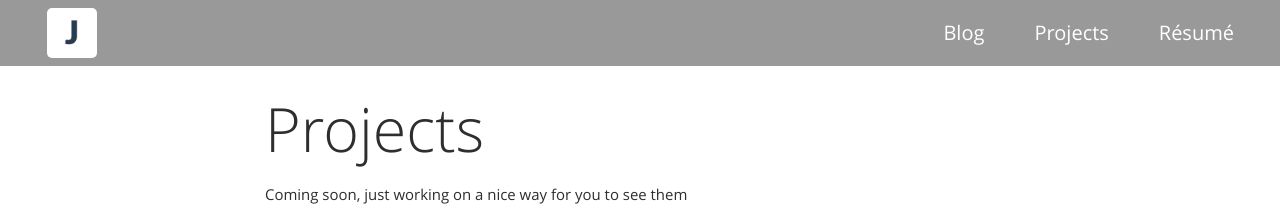
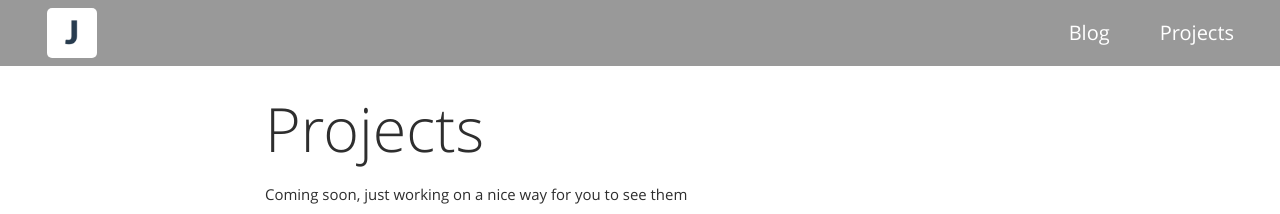
Before and after one commit to shatasundara/thebearjew.github.io, a Jekyll site: the page built from projects/index.html, in a window 1280 px wide. Shown: the top 214 px of the page. Built offline with Jekyll 4.4.1, drawn with Linux system fonts in a browser that asks for light colours; nearby versions of some CDN libraries; some web fonts are replaced; Markdown is read by kramdown in place of the engine named in the settings.

Commit message:
Removed Resume (making with JSON)

```diff
--- a/_config.yml
+++ b/_config.yml
@@ -17,7 +17,7 @@ about: > # this means to ignore newlines until "baseurl:"
 
   I' m currently looking for jobs or internships for summer 2015 and
   beyond. If you're interested in filling an entry level position, feel
-  free to [reach out](mailto:{{ site.email }}) to me and checkout my [resume](../resume/resume.pdf)
+  free to [reach out](mailto:{{ site.email }}).
 baseurl: "/" # the subpath of your site, e.g. /blog/
 permalink: /blog/:title
 url: "https://jacobyoung.me" # the base hostname & protocol for your site
--- a/_includes/header.html
+++ b/_includes/header.html
@@ -20,7 +20,6 @@
         <ul class="nav navbar-nav navbar-right">
           <li><a href="/blog/">Blog</a></li>
           <li><a href="/projects/">Projects</a></li>
-          <li><a href="/resume/resume.pdf">Résumé</a></li>
         </ul>
       </div> <!-- /.collapse navbar-collapse -->
     </div> <!-- /.container-fluid -->
--- a/_includes/intro-header.html
+++ b/_includes/intro-header.html
@@ -22,7 +22,6 @@
           <ul class="nav navbar-nav navbar-right">
             <li><a href="/blog/">Blog</a></li>
             <li><a href="/projects/">Projects</a></li>
-            <li><a href="/resume/resume.pdf">Résumé</a></li>
           </ul>
         </div> <!-- /.collapse navbar-collapse -->
       </div> <!-- /.container-fluid -->
```
Also changed, not shown: README.md, 1 other file.
